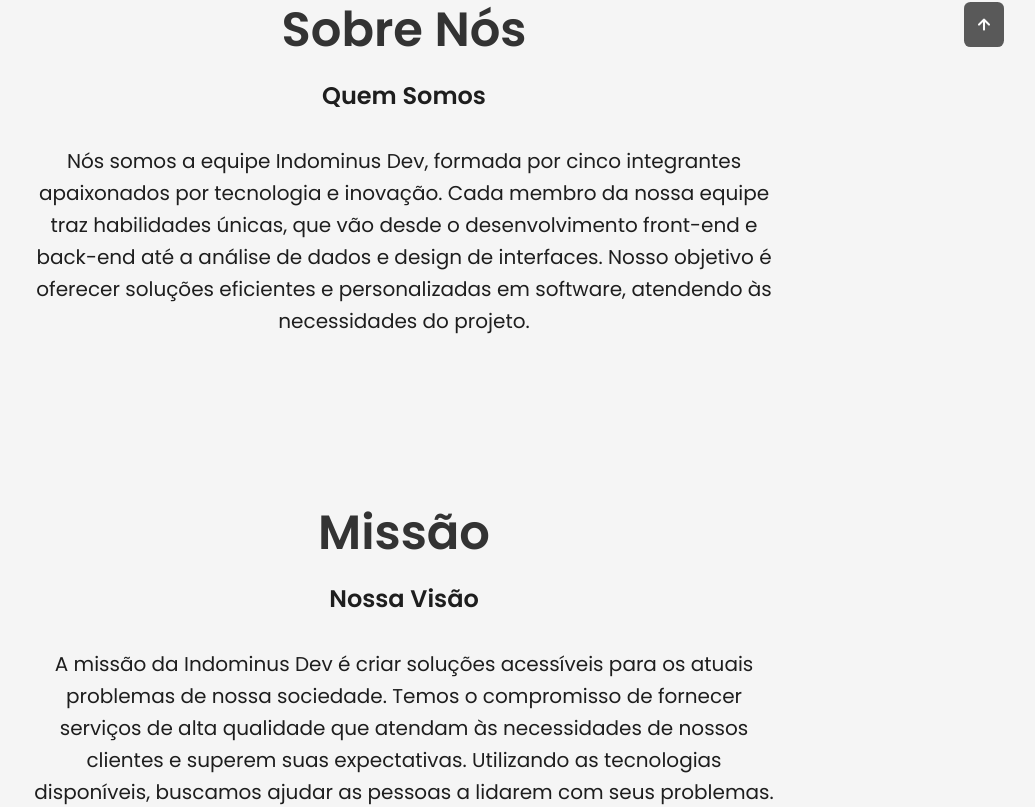
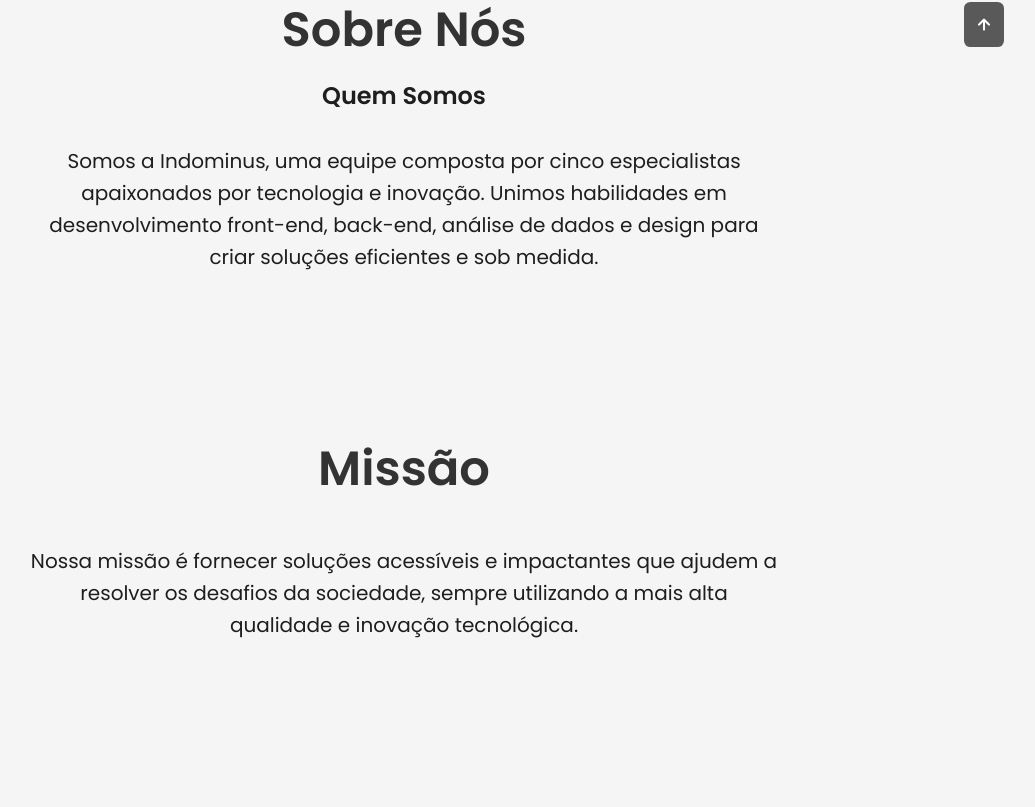
Before and after one commit to AlexSanderXDZ/Site-indo, a React (Vite) app: page / in a window 1280 px wide. Shown: the part 913-1720 px from the top of the page, without its empty margins (236-1271 px from the left). Built offline with nearby package versions, Linux system fonts and the light colour scheme.

Commit message:
att nas info

```diff
--- a/src/components/about/About.jsx
+++ b/src/components/about/About.jsx
@@ -13,12 +13,9 @@
           <Info />
 
           <p className="about__description">
-            Nós somos a equipe Indominus Dev, formada por cinco integrantes
-            apaixonados por tecnologia e inovação. Cada membro da nossa equipe
-            traz habilidades únicas, que vão desde o desenvolvimento front-end e
-            back-end até a análise de dados e design de interfaces. Nosso
-            objetivo é oferecer soluções eficientes e personalizadas em
-            software, atendendo às necessidades do projeto.
+          Somos a Indominus, uma equipe composta por cinco especialistas apaixonados por tecnologia
+          e inovação. Unimos habilidades em desenvolvimento front-end, back-end, análise de dados
+          e design para criar soluções eficientes e sob medida.
           </p>
         </div>
       </div>
--- a/src/components/header/Header.jsx
+++ b/src/components/header/Header.jsx
@@ -19,27 +19,12 @@
         };
     }, []);
 
-    const changeTheme = (primaryColor, titleColor, bodyColor, textColor, containerColor) => {
-        document.documentElement.style.setProperty("--primary-color", primaryColor);
-        document.documentElement.style.setProperty("--title-color", titleColor);
-        document.documentElement.style.setProperty("--body-color", bodyColor);
-        document.documentElement.style.setProperty("--text-color", textColor);
-        document.documentElement.style.setProperty("--container-color", containerColor);
-    };
 
     const closeMenus = () => {
         setToggleMenu(false);
         setToggleThemeOptions(false);
     };
 
-    const themeOptions = [
-        { id: 1, primaryColor: "rgba(25, 118, 210, 1)", titleColor: "rgba(51, 51, 51, 1)", bodyColor: "rgba(245, 245, 245, 1)", textColor: "rgba(30, 30, 30, 1)", containerColor: "rgba(245, 245, 245, 1)" },
-        { id: 2, primaryColor: "rgba(245, 166, 35, 1)", titleColor: "rgba(51, 51, 51, 1)", bodyColor: "rgba(245, 245, 245, 1)", textColor: "#e68a00", containerColor: "rgba(245, 245, 245, 1)" },
-        { id: 3, primaryColor: "rgba(255, 0, 0, 1)", titleColor: "rgba(51, 51, 51, 1)", bodyColor: "rgba(245, 245, 245, 1)", textColor: "#ff0000", containerColor: "rgba(245, 245, 245, 1)" },
-        { id: 4, primaryColor: "rgba(0, 176, 80, 1)", titleColor: "#ffffff", bodyColor: "rgba(30, 30, 30, 1)", textColor: "#4CAF50", containerColor: "rgba(30, 30, 30, 1)" },
-        { id: 5, primaryColor: "rgba(186, 85, 211, 1)", titleColor: "#ffffff", bodyColor: "rgba(30, 30, 30, 1)", textColor: "#d8a8ff", containerColor: "rgba(30, 30, 30, 1)" },
-        { id: 6, primaryColor: "rgba(25, 25, 112, 1)", titleColor: "#ffffff", bodyColor: "rgba(30, 30, 30, 1)", textColor: "#00cec9", containerColor: "rgba(30, 30, 30, 1)" }
-    ];
 
     return (
         <header className="header">
--- a/src/components/skills/Skills.jsx
+++ b/src/components/skills/Skills.jsx
@@ -5,14 +5,12 @@
   return (
     <section className="skills section" id="skills">
       <h2 className="section__title">Missão</h2>
-      <h3 className="section__subtitle">Nossa Visão</h3> {/* Subtítulo Adicionado */}
+      <h3 className="section__subtitle">   </h3> {/* Subtítulo Adicionado */}
 
       <p className="skills__description">
-        A missão da Indominus Dev é criar soluções acessíveis para os atuais
-        problemas de nossa sociedade. Temos o compromisso de fornecer serviços
-        de alta qualidade que atendam às necessidades de nossos clientes e
-        superem suas expectativas. Utilizando as tecnologias disponíveis,
-        buscamos ajudar as pessoas a lidarem com seus problemas.
+      Nossa missão é fornecer soluções acessíveis e impactantes
+      que ajudem a resolver os desafios da sociedade, sempre utilizando
+      a mais alta qualidade e inovação tecnológica.
       </p>
     </section>
   );
--- a/src/components/team/Team.jsx
+++ b/src/components/team/Team.jsx
@@ -39,7 +39,7 @@
   return (
     <section className="team">
       <h2 className="team__title">Nossa Equipe</h2>
-      <span className="section__subtitle">Nossos membros</span>
+      <span className="section__subtitle"></span>
       <div className="team__members">
         {teamData.map((member, index) => (
           <TeamMember
```
